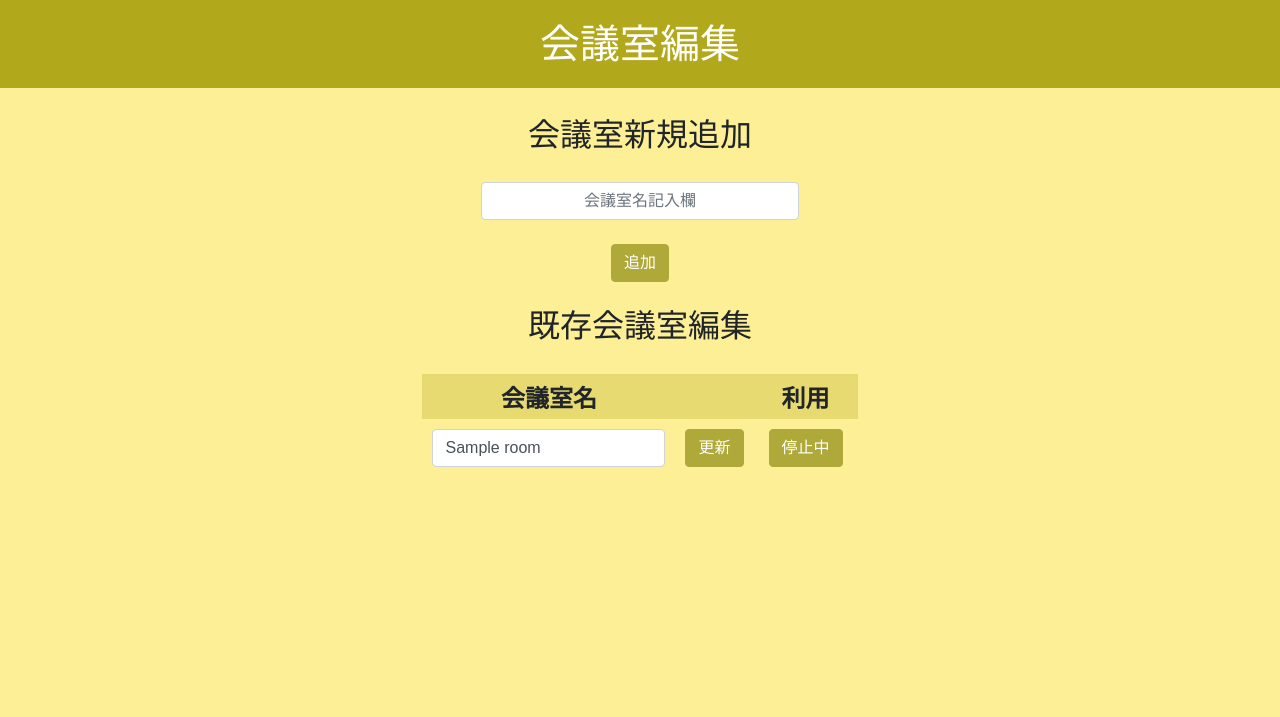
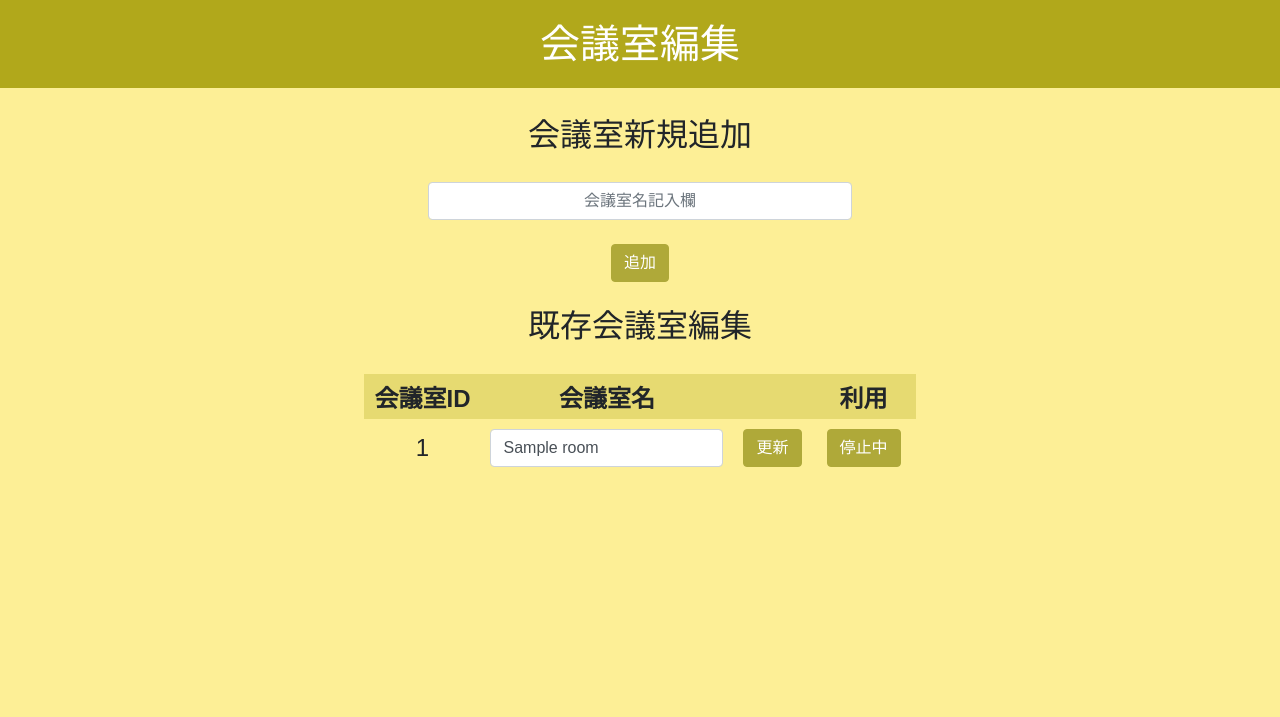
Before and after one commit to tkkundesu/ordersystem, a PHP site: page /owner_room.php in a window 1280 px wide. Shown: the top 717 px of the page. Run offline with PHP 8.4, Linux system fonts and the light colour scheme; tables that the repository leaves empty or names only in its code hold one stand-in row (values such as "Sample post").

Commit message:
Update owner_room.php

```diff
--- a/owner_room.php
+++ b/owner_room.php
@@ -1,4 +1,4 @@
-<link rel="stylesheet" href="css/owner.css">
+<link rel="stylesheet" href="../css/owner.css">
 <?php
 require "Drink.php";
 require "config.php";
@@ -16,12 +16,13 @@ if(isset($_REQUEST['command'])){
       header("Location:owner_room.php");
       break;
   }
-}
+
   if(isset($_REQUEST['insert'])){
   $order->room_add();
   header("Location:owner_room.php");
     }
 
+}
 ?>
 <!DOCTYPE html>
 <html lang="ja">
@@ -40,7 +41,7 @@ if(isset($_REQUEST['command'])){
 
      <form action="" method="post">
           <input type="hidden" name="insert" value="insert">
-          <input class="form-control col-sm-3 owner_form" type="text" name="new_room" placeholder="会議室名記入欄" value="">
+          <input class="form-control col-sm-4 owner_form" type="text" name="new_room" placeholder="会議室名記入欄">
           <br><input class="btn btn-primary btn-pls owner_bottan" type="submit" value="追加">
     </from>
   </fieldset>
@@ -48,12 +49,14 @@ if(isset($_REQUEST['command'])){
     <fieldset>
       <table class="owner_table">
         <tr>
+          <th>会議室ID</th>
           <th>会議室名</th>
           <th></th>
           <th>利用</th>
         </tr>
       <?php foreach ($sql as $row) :?>
         <tr>
+          <td><?php echo $row->id; ?></td>
           <td><form action="" method="post">
             <input class="form-control" type="text" name="room_name" value="<?php echo $row->room_name; ?>">
             <input type="hidden" name="command" value="update">
```
